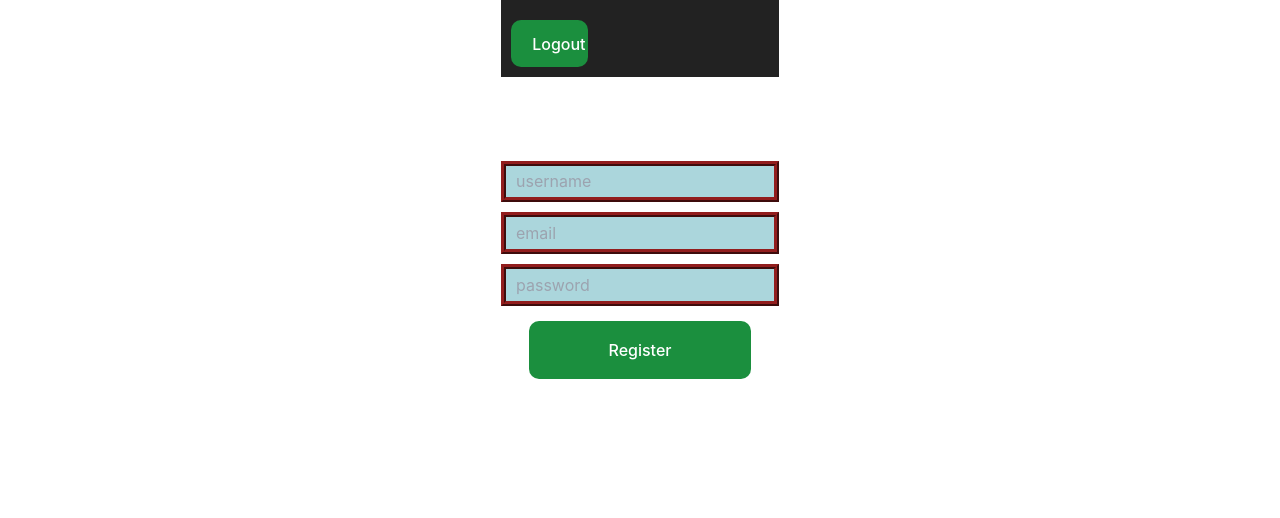
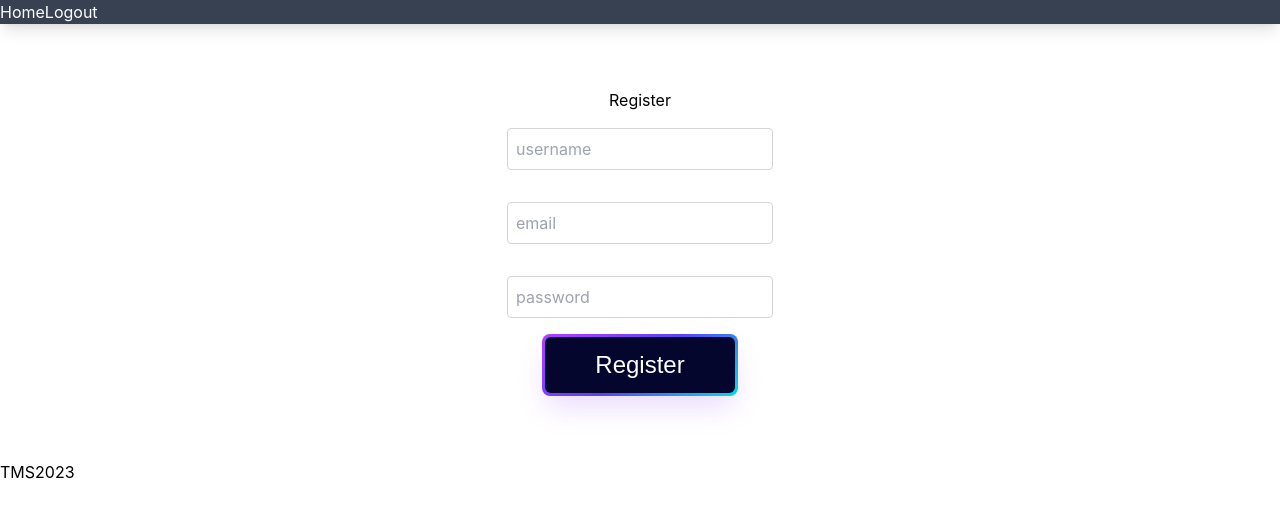
Before and after one commit to AVitrum/Task-management-system, a React (Vite) app in the folder front/: page /register in a window 1280 px wide. Shown: the top 518 px of the page. Built offline with nearby package versions, Linux system fonts and the light colour scheme; no server answers.

Commit message:
added based design for authentification pages

```diff
--- a/front/src/AppRoutes.tsx
+++ b/front/src/AppRoutes.tsx
@@ -6,16 +6,16 @@ import LoginPage from "./pages/LoginPage";
 import { UserContextProvider } from "./components/UserContext";
 
 
-export default function AppRoutes(){
-    return(
+export default function AppRoutes() {
+    return (
         <UserContextProvider>
             <Routes>
-                <Route path="/" element={<Layout/>}>
-                <Route index element={<HomePage/>}/>
-                <Route path="/register" element={<RegisterPage/>}/>
-                <Route path="/login" element={<LoginPage/>}/>
+                <Route path="/" element={<Layout />}>
+                    <Route index element={<HomePage />} />
+                    <Route path="/register" element={<RegisterPage />} />
+                    <Route path="/login" element={<LoginPage />} />
+                </Route>
 
-                </Route>
             </Routes>
         </UserContextProvider>
     );
--- a/front/src/components/Header.tsx
+++ b/front/src/components/Header.tsx
@@ -2,15 +2,15 @@ import { useContext, useEffect } from 'react';
 import { UserContext } from './UserContext';
 import axios from "axios";
 import Cookies from "js-cookie";
-import { useNavigate } from "react-router-dom";
+import { Link, useNavigate } from "react-router-dom";
 
-export default function Header(){
+export default function Header() {
 
-    const {token, setUserInfo, userInfo, setToken } = useContext(UserContext);
+    const { token, setUserInfo, userInfo, setToken } = useContext(UserContext);
     const navigate = useNavigate();
 
     const profile = async () => {
-    const res = await axios.get('http://16.171.232.56:8080/api/v1/auth/profile', {
+        const res = await axios.get('http://16.171.232.56:8080/api/v1/auth/profile', {
             headers: {
                 Authorization: `Bearer ${token}`,
             },
@@ -32,13 +32,22 @@ export default function Header(){
         profile();
     }, []);
 
-    return(
+    return (
 
-          <div>
+            <div className=' bg-gray-700 text-white shadow-lg'>
 
-      <button className="btnlog" onClick={logout}>Logout</button>
-    </div>
+                <Link to="/">Home</Link>
 
+                {userInfo.id === -1 ? (
+                    <>
+                     <Link to="/login">Login</Link>
+                     <Link to="/register">Register</Link>
+                    </>
+                ) : (
+                    <button className="" onClick={logout}>Logout</button>
+                )}
+
+            </div>
 
     );
 }
--- a/front/src/components/Layout.tsx
+++ b/front/src/components/Layout.tsx
@@ -3,13 +3,16 @@ import Header from "./Header";
 
 export default function Layout(){
     return(
-        <div>
+        <div className="relative">
             <header>
                 <Header/>
             </header>
-            <main>
+
+            <main className="mt-16 mb-16" >
                 <Outlet/>
             </main>
+
+            <footer>TMS2023</footer>
         </div>
     );
 }
--- a/front/src/index.css
+++ b/front/src/index.css
@@ -6,9 +6,7 @@
   line-height: 1.5;
   font-weight: 400;
 
-  color-scheme: light dark;
-  color: rgba(255, 255, 255, 0.87);
-  background-color: #242424;
+
 
   font-synthesis: none;
   text-rendering: optimizeLegibility;
@@ -22,290 +20,15 @@
   }
 }
 
-a {
-  font-weight: 500;
-  color: #646cff;
-  text-decoration: inherit;
+.padding-r {
+  @apply sm:pr-16 pr-8
 }
-a:hover {
-  color: #535bf2;
+.padding-b {
+  @apply sm:pb-24 pb-12
 }
-
-body {
-  margin: 0;
-
-  place-items: center;
-
+.customInput{
+  @apply  mb-4 mt-4 w-full p-2 border border-gray-300 rounded
 }
-
-
-
-button {
-  border-radius: 8px;
-  border: 1px solid transparent;
-  padding: 0.6em 1.2em;
-  font-size: 1em;
-  font-weight: 500;
-  font-family: inherit;
-  background-color: #1a1a1a;
-  cursor: pointer;
-  transition: border-color 0.25s;
+.centerForm{
+  @apply min-h-full items-center justify-center grid place-items-center
 }
-button:hover {
-  border-color: #646cff;
-}
-button:focus,
-button:focus-visible {
-  outline: 4px auto -webkit-focus-ring-color;
-}
-
-@media (prefers-color-scheme: light) {
-  :root {
-    color: #213547;
-    background-color: #ffffff;
-  }
-  a:hover {
-    color: #747bff;
-  }
-  button {
-    background-color: #f9f9f9;
-  }
-}
-
-
-* {
-  box-sizing: border-box;
-
-}
-
-
-
-
-
-main {
-
-  color: white;
-
-  margin: 0 auto
-}
-
-button:hover {
-  background-color: #2b3550;
-  transition: 0.2s;
-}
-
-header {
-
-  padding: 10px;
-  display: flex;
-  justify-content: space-between;
-  margin-bottom: 50px;
-  align-items: center;
-  background-color: #222;
-
-}
-
-header a {
-  max-width: 90%;
-  text-decoration: none;
-  color: inherit;
-}
-
-header a.logo {
-
-  display: flex;
-  align-items: center;
-  font-weight: bold;
-  height: 30px;
-}
-
-header nav {
-  display: flex;
-  gap: 15px;
-}
-
-.cont {
-
-  margin-left: 15px;
-  margin-right: 15px;
-
-}
-
-form.login,
-form.register {
-  max-width: 500px;
-  height: 250px;
-
-  margin: 0 auto;
-  display: grid;
-  place-items: center;
-
-}
-
-.login-input {
-
-  display: block;
-  margin-bottom: 5px;
-  width: 100%;
-  height: 80%;
-  padding: 5px 10px;
-  border-style: ridge;
-  border-color: rgb(146, 29, 29);
-  border-width: 5px;
-
-  background-color: rgb(171, 214, 220);
-}
-
-.btnlog {
-  margin-top: 10px;
-  width: 80%;
-  height: 90%;
-  color: #ffffff;
-  background-color: #1b8f3e;
-  border-style: solid;
-  border-width: 2px;
-  border-radius: 10px;
-
-  transition: 0.7s;
-
-}
-
-.cellInput {
-  width: 50px;
-  height: 50px;
-  font-size: 30px;
-  text-align: center;
-  padding: 2px;
-  border: 1px solid black;
-  outline: 1px;
-}
-
-.App {
-  text-align: center;
-}
-
-.App-header {
-
-  min-width: 100vh;
-  display: flex;
-  flex-direction: column;
-  align-items: center;
-  justify-content: center;
-  font-size: calc(10px +2vmin);
-  color: rgb(255, 255, 255);
-}
-
-table.sudoku {
-  border-collapse: collapse;
-  border: 10px solid rgb(78, 143, 200);
-  background-color: rgb(78, 143, 200);
-}
-
-td {
-  padding: 0;
-}
-
-.buttonContainer {
-  margin-top: 20px;
-}
-
-.solveButton {
-  background-color: rgb(2, 173, 2);
-  font-weight: bold;
-  padding: 12px 30px;
-  border: none;
-  border-radius: 15px;
-  font-size: 15px;
-  margin: 0px 20px;
-}
-
-.checkButton {
-  background-color: orange;
-  font-weight: bold;
-  padding: 12px 30px;
-  border: none;
-  border-radius: 15px;
-  font-size: 15px;
-}
-
-.resetButton {
-  background-color: tomato;
-  font-weight: bold;
-  padding: 12px 30px;
-  border: none;
-  border-radius: 15px;
-  font-size: 15px;
-}
-
-.homeButton {
-  background-color: green;
-  font-weight: bold;
-  padding: 12px 30px;
-  border: none;
-  border-radius: 15px;
-  font-size: 15px;
-}
-
-.homeStartButton {
-  background-color: green;
-  font-weight: bold;
-  padding: 12px 30px;
-  border: none;
-  border-radius: 15px;
-  font-size: 15px;
-  width: 30%;
-  color: white;
-  text-align: center;
-  display: inline-block;
-
-
-}
-
-.unlogHomepage {
-  font-size: 30px;
-}
-
-.homepageContainer {
-
-  display: flex;
-  justify-content: center;
-  flex-direction: column;
-  align-items: center;
-  height: 30vh;
-
-}
-
-.bBorder {
-  border-bottom: 10px solid #2b3550;
-}
-
-.rBorder {
-  border-right: 2px solid black;
-}
-
-.statscontent {
-  width: 40%;
-  text-align: center;
-
-}
-
-.statsheader {
-  color: rgb(240, 234, 234);
-  font-size: 50px;
-
-}
-
-footer {
-  bottom: 0;
-  position: absolute;
-  width: 100%;
-  height: 3%;
-  line-height: 20px;
-  font-size: 12px;
-}
-
-.container {
-  width: auto;
-  max-width: 680px;
-  padding: 0 15px;
-}
--- a/front/src/main.tsx
+++ b/front/src/main.tsx
@@ -1,7 +1,9 @@
 import React from 'react'
 import ReactDOM from 'react-dom/client'
 import App from './App.tsx'
+import   './styles/buttons.css'
 import './index.css'
+import('tailwindcss')
 import { BrowserRouter } from 'react-router-dom'
 
 ReactDOM.createRoot(document.getElementById('root')!).render(
--- a/front/src/pages/LoginPage.tsx
+++ b/front/src/pages/LoginPage.tsx
@@ -24,19 +24,21 @@ export default function LoginPage() {
 
     return (
 
-        <form className="register " onSubmit={(e) => onSubmit(e)}>
-            <h1>Login</h1>
+        <form className="centerForm " onSubmit={(e) => onSubmit(e)}>
+            <h1 className="text-xl font-semibold mb-4">Login</h1>
+
             <input type="text"
                 placeholder="username"
                 value={username}
                 onChange={ev => setUsername(ev.target.value)}
-                className="login-input" />
+                className="customInput" />
 
             <input type="password"
                 placeholder="password"
                 value={password}
                 onChange={ev => setPassword(ev.target.value)}
-                className="login-input" />
+                className="customInput" />
+
             <button className="btnlog" type="submit">Login</button>
         </form>
 
--- a/front/src/pages/RegisterPage.tsx
+++ b/front/src/pages/RegisterPage.tsx
@@ -3,47 +3,52 @@ import { useState } from "react";
 import { useNavigate } from "react-router-dom";
 import { UserContext } from "../components/UserContext";
 
-export default function RegisterPage(){
+export default function RegisterPage() {
 
     const [username, setUsername] = useState('');
     const [email, setEmail] = useState('');
     const [password, setPassword] = useState('');
 
-    const navigate =useNavigate();
+    const navigate = useNavigate();
 
-    const onSubmit = async (e:React.FormEvent) => {
+    const onSubmit = async (e: React.FormEvent) => {
         e.preventDefault();
 
         await axios.post('http://16.171.232.56:8080/api/v1/auth/register',
-        {
-            username,
-            email,
-            password,
-        })
+            {
+                username,
+                email,
+                password,
+            })
         navigate('/login');
     }
 
     return (
         <div>
-            <form className="register" onSubmit={(e)=>onSubmit(e)}>
+            <form className="centerForm"
+                onSubmit={(e) => onSubmit(e)}>
                 <h1>Register</h1>
                 <input type="text"
                     placeholder="username"
                     value={username}
                     onChange={ev => setUsername(ev.target.value)}
-                    className="login-input" />
+                    className="customInput" />
                 <input type="email"
                     placeholder="email"
                     value={email}
                     onChange={ev => setEmail(ev.target.value)}
-                    className="login-input" />
+                    className="customInput" />
+
                 <input type="password"
                     placeholder="password"
                     value={password}
                     onChange={ev => setPassword(ev.target.value)}
-                    className="login-input" />
-                <button className="btnlog" type="submit">Register</button>
+                    className="customInput" />
+                <button className="button-64" type="submit" >
+                    <span className="text">Register</span>
+                </button>
             </form>
+
         </div>
 
     );
--- /dev/null
+++ b/front/src/styles/buttons.css
@@ -0,0 +1,212 @@
+
+
+
+/* CSS */
+.button-64 {
+  align-items: center;
+  background-image: linear-gradient(144deg,#AF40FF, #5B42F3 50%,#00DDEB);
+  border: 0;
+  border-radius: 8px;
+  box-shadow: rgba(151, 65, 252, 0.2) 0 15px 30px -5px;
+  box-sizing: border-box;
+  color: #ffffff;
+  display: flex;
+  font-family: Phantomsans, sans-serif;
+  font-size: 20px;
+  justify-content: center;
+  line-height: 1em;
+  max-width: 100%;
+  min-width: 140px;
+  padding: 3px;
+  text-decoration: none;
+  user-select: none;
+  -webkit-user-select: none;
+  touch-action: manipulation;
+  white-space: nowrap;
+  cursor: pointer;
+  background-color: transparent;
+
+
+}
+
+.button-64:active,
+.button-64:hover {
+  outline: 0;
+
+}
+
+.button-64 span {
+  background-color: rgb(5, 6, 45);
+  padding: 16px 24px;
+  border-radius: 6px;
+  width: 100%;
+  height: 100%;
+  transition: 300ms;
+}
+
+.button-64:hover span {
+  background: none;
+}
+button[type="submit"]
+{
+    background-image: linear-gradient(144deg,#AF40FF, #5B42F3 50%,#00DDEB);
+    color: #ffffff;
+}
+
+.reset-this {
+  animation : none;
+  animation-delay : 0;
+  animation-direction : normal;
+  animation-duration : 0;
+  animation-fill-mode : none;
+  animation-iteration-count : 1;
+  animation-name : none;
+  animation-play-state : running;
+  animation-timing-function : ease;
+  backface-visibility : visible;
+  background : 0;
+  background-attachment : scroll;
+  background-clip : border-box;
+  background-color : transparent;
+  background-image : none;
+  background-origin : padding-box;
+  background-position : 0 0;
+  background-position-x : 0;
+  background-position-y : 0;
+  background-repeat : repeat;
+  background-size : auto auto;
+  border : 0;
+  border-style : none;
+  border-width : medium;
+  border-color : inherit;
+  border-bottom : 0;
+  border-bottom-color : inherit;
+  border-bottom-left-radius : 0;
+  border-bottom-right-radius : 0;
+  border-bottom-style : none;
+  border-bottom-width : medium;
+  border-collapse : separate;
+  border-image : none;
+  border-left : 0;
+  border-left-color : inherit;
+  border-left-style : none;
+  border-left-width : medium;
+  border-radius : 0;
+  border-right : 0;
+  border-right-color : inherit;
+  border-right-style : none;
+  border-right-width : medium;
+  border-spacing : 0;
+  border-top : 0;
+  border-top-color : inherit;
+  border-top-left-radius : 0;
+  border-top-right-radius : 0;
+  border-top-style : none;
+  border-top-width : medium;
+  bottom : auto;
+  box-shadow : none;
+  box-sizing : content-box;
+  caption-side : top;
+  clear : none;
+  clip : auto;
+  color : inherit;
+  columns : auto;
+  column-count : auto;
+  column-fill : balance;
+  column-gap : normal;
+  column-rule : medium none currentColor;
+  column-rule-color : currentColor;
+  column-rule-style : none;
+  column-rule-width : none;
+  column-span : 1;
+  column-width : auto;
+  content : normal;
+  counter-increment : none;
+  counter-reset : none;
+  cursor : auto;
+  direction : ltr;
+  display : inline;
+  empty-cells : show;
+  float : none;
+  font : normal;
+  font-family : inherit;
+  font-size : medium;
+  font-style : normal;
+  font-variant : normal;
+  font-weight : normal;
+  height : auto;
+  hyphens : none;
+  left : auto;
+  letter-spacing : normal;
+  line-height : normal;
+  list-style : none;
+  list-style-image : none;
+  list-style-position : outside;
+  list-style-type : disc;
+  margin : 0;
+  margin-bottom : 0;
+  margin-left : 0;
+  margin-right : 0;
+  margin-top : 0;
+  max-height : none;
+  max-width : none;
+  min-height : 0;
+  min-width : 0;
+  opacity : 1;
+  orphans : 0;
+  outline : 0;
+  outline-color : invert;
+  outline-style : none;
+  outline-width : medium;
+  overflow : visible;
+  overflow-x : visible;
+  overflow-y : visible;
+  padding : 0;
+  padding-bottom : 0;
+  padding-left : 0;
+  padding-right : 0;
+  padding-top : 0;
+  page-break-after : auto;
+  page-break-before : auto;
+  page-break-inside : auto;
+  perspective : none;
+  perspective-origin : 50% 50%;
+  position : static;
+  /* May need to alter quotes for different locales (e.g fr) */
+  quotes : '\201C' '\201D' '\2018' '\2019';
+  right : auto;
+  tab-size : 8;
+  table-layout : auto;
+  text-align : inherit;
+  text-align-last : auto;
+  text-decoration : none;
+  text-decoration-color : inherit;
+  text-decoration-line : none;
+  text-decoration-style : solid;
+  text-indent : 0;
+  text-shadow : none;
+  text-transform : none;
+  top : auto;
+  transform : none;
+  transform-style : flat;
+  transition : none;
+  transition-delay : 0s;
+  transition-duration : 0s;
+  transition-property : none;
+  transition-timing-function : ease;
+  unicode-bidi : normal;
+  vertical-align : baseline;
+  visibility : visible;
+  white-space : normal;
+  widows : 0;
+  width : auto;
+  word-spacing : normal;
+  z-index : auto;
+}
+
+@media (min-width: 768px) {
+  .button-64 {
+    font-size: 24px;
+    min-width: 196px;
+  }
+}
```
Also changed, not shown: front/src/pages/HomePage.tsx (+6 -1 lines), front/tailwind.config.js (+9 -1 lines).
